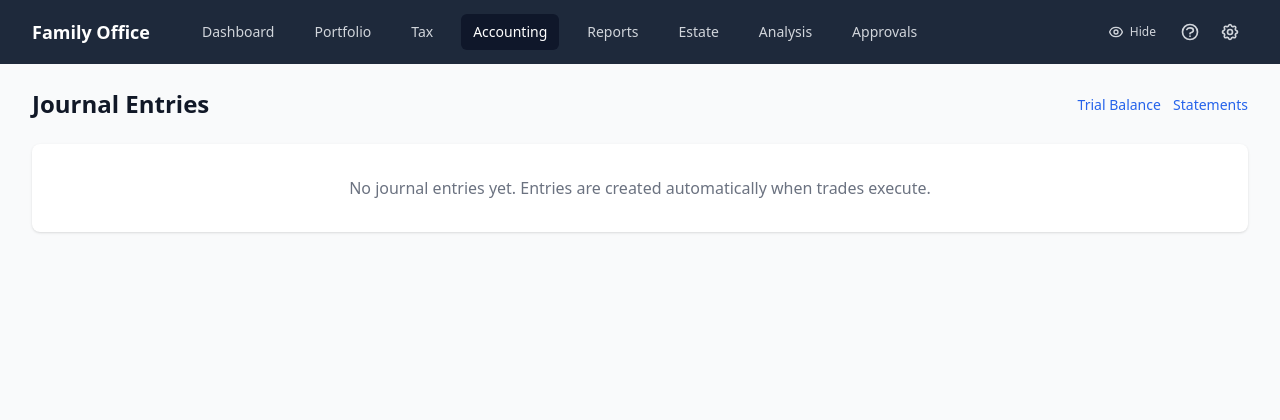
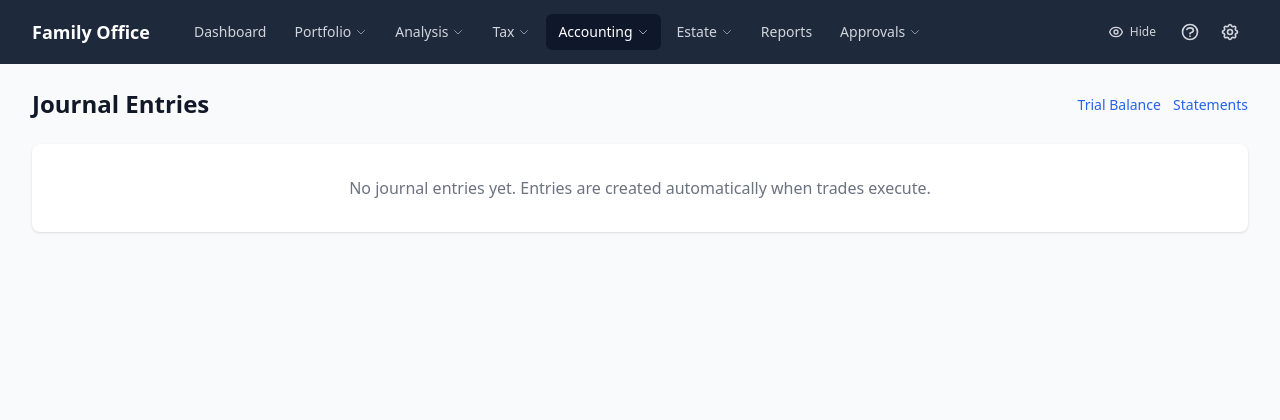
Before and after one commit to getmalone/Family-Office, a FastAPI app: page /accounting/journal in a window 1280 px wide. Shown: the top 420 px of the page. Run offline with FastAPI, Linux system fonts and the light colour scheme.

Commit message:
Nav: clearer top menu with per-section dropdowns surfacing every page
Every page worked but the top menu only linked one landing page per section, so
sub-pages (Overview, Risk, Rebalance, Monte Carlo, Profiles, …) were unreachable
from the top and felt missing. The top nav now has a hover dropdown per section
listing all its pages:
- Portfolio: Holdings, Accounts, Trends, Trade, Manage Assets/Accounts
- Analysis: Overview, Daily Brief, Risk, Rebalance, Monte Carlo, Profiles
- Tax: Summary, Tax-Loss Harvesting, Elections
- Accounting: Journal, Trial Balance, Financial Statements
- Estate: Ownership, Gifts, GRAT
- Approvals: Pending, History (keeps the pending badge)
Dashboard and Reports stay single links. Analysis is moved up next to Portfolio,
each section header links to its landing page, and the active section stays
highlighted. Bumps to v0.1.9.

Co-Authored-By: Claude Opus 4.8 (1M context) <noreply@anthropic.com>

```diff
--- a/app/templates/base.html
+++ b/app/templates/base.html
@@ -59,21 +59,59 @@
                 <div class="flex h-16 items-center justify-between">
                     <div class="flex items-center">
                         <a href="/" class="text-white font-bold text-lg">Family Office</a>
-                        <div class="ml-10 flex items-baseline space-x-4">
-                            <a href="/" class="{% if page_title == 'Dashboard' %}bg-slate-900 text-white{% else %}text-gray-300 hover:bg-slate-700 hover:text-white{% endif %} rounded-md px-3 py-2 text-sm font-medium">Dashboard</a>
+                        {% set pt = page_title | default('') %}
+                        {% set active_section =
+                           'portfolio' if (pt in ['Portfolio','New Trade','Accounts','Trends','Manage Accounts','Manage Assets'] or 'Edit' in pt)
+                           else 'analysis' if pt in ['Morning Brief','Analysis','Risk Analysis','Investment Profiles','Rebalance','Monte Carlo']
+                           else 'tax' if 'Tax' in pt
+                           else 'accounting' if ('Journal' in pt or 'Trial' in pt or 'Financial' in pt or 'Statement' in pt)
+                           else 'estate' if ('Ownership' in pt or 'Gift' in pt or 'GRAT' in pt)
+                           else 'reports' if pt == 'Reports'
+                           else 'approvals' if 'Approval' in pt
+                           else '' %}
+                        <div class="ml-8 flex items-baseline space-x-1">
+                            <a href="/" class="{% if pt == 'Dashboard' %}bg-slate-900 text-white{% else %}text-gray-300 hover:bg-slate-700 hover:text-white{% endif %} rounded-md px-3 py-2 text-sm font-medium">Dashboard</a>
 
-                            <a href="/portfolio/" class="{% if page_title|default('') in ['Portfolio', 'New Trade', 'Accounts', 'Trends', 'Manage Accounts', 'Manage Assets'] or 'Edit' in page_title|default('') %}bg-slate-900 text-white{% else %}text-gray-300 hover:bg-slate-700 hover:text-white{% endif %} rounded-md px-3 py-2 text-sm font-medium">Portfolio</a>
-                            <a href="/tax/summary" class="{% if 'Tax' in page_title|default('') %}bg-slate-900 text-white{% else %}text-gray-300 hover:bg-slate-700 hover:text-white{% endif %} rounded-md px-3 py-2 text-sm font-medium">Tax</a>
-                            <a href="/accounting/journal" class="{% if 'Journal' in page_title|default('') or 'Trial' in page_title|default('') or 'Financial' in page_title|default('') %}bg-slate-900 text-white{% else %}text-gray-300 hover:bg-slate-700 hover:text-white{% endif %} rounded-md px-3 py-2 text-sm font-medium">Accounting</a>
-                            <a href="/reports/" class="{% if page_title == 'Reports' %}bg-slate-900 text-white{% else %}text-gray-300 hover:bg-slate-700 hover:text-white{% endif %} rounded-md px-3 py-2 text-sm font-medium">Reports</a>
-                            <a href="/estate/ownership" class="{% if 'Ownership' in page_title|default('') or 'Gift' in page_title|default('') or 'GRAT' in page_title|default('') %}bg-slate-900 text-white{% else %}text-gray-300 hover:bg-slate-700 hover:text-white{% endif %} rounded-md px-3 py-2 text-sm font-medium">Estate</a>
-                            <a href="/analysis/morning" class="{% if page_title|default('') in ['Morning Brief', 'Analysis', 'Risk Analysis', 'Investment Profiles', 'Rebalance', 'Monte Carlo'] %}bg-slate-900 text-white{% else %}text-gray-300 hover:bg-slate-700 hover:text-white{% endif %} rounded-md px-3 py-2 text-sm font-medium">Analysis</a>
-                            <a href="/approvals/" class="{% if 'Approval' in page_title|default('') %}bg-slate-900 text-white{% else %}text-gray-300 hover:bg-slate-700 hover:text-white{% endif %} rounded-md px-3 py-2 text-sm font-medium">
-                                Approvals
-                                {% if pending_approvals is defined and pending_approvals > 0 %}
-                                <span class="ml-1 inline-flex items-center rounded-full bg-red-500 px-2 py-0.5 text-xs font-medium text-white">{{ pending_approvals }}</span>
-                                {% endif %}
-                            </a>
+                            {% for key, label, href, items in [
+                                ('portfolio','Portfolio','/portfolio/',[('Holdings','/portfolio/'),('Accounts','/portfolio/accounts-view'),('Trends','/portfolio/trends'),('Trade','/portfolio/trade'),('-',''),('Manage Assets','/portfolio/assets'),('Manage Accounts','/portfolio/accounts')]),
+                                ('analysis','Analysis','/analysis/',[('Overview','/analysis/'),('Daily Brief','/analysis/morning'),('Risk','/analysis/risk'),('Rebalance','/analysis/rebalance'),('Monte Carlo','/analysis/monte-carlo'),('Profiles','/analysis/profiles')]),
+                                ('tax','Tax','/tax/summary',[('Summary','/tax/summary'),('Tax-Loss Harvesting','/tax/harvest'),('Elections','/tax/elections')]),
+                                ('accounting','Accounting','/accounting/journal',[('Journal','/accounting/journal'),('Trial Balance','/accounting/trial-balance'),('Financial Statements','/accounting/statements')]),
+                                ('estate','Estate','/estate/ownership',[('Ownership','/estate/ownership'),('Gifts','/estate/gifts'),('GRAT Modeling','/estate/grat')]),
+                            ] %}
+                            <div class="relative group">
+                                <a href="{{ href }}" class="inline-flex items-center gap-1 rounded-md px-3 py-2 text-sm font-medium {% if active_section == key %}bg-slate-900 text-white{% else %}text-gray-300 hover:bg-slate-700 hover:text-white{% endif %}">
+                                    {{ label }}
+                                    <svg class="w-3 h-3 opacity-60" fill="none" stroke="currentColor" viewBox="0 0 24 24"><path stroke-linecap="round" stroke-linejoin="round" stroke-width="2" d="M19 9l-7 7-7-7"/></svg>
+                                </a>
+                                <div class="absolute left-0 top-full pt-1 hidden group-hover:block z-30 min-w-[13rem]">
+                                    <div class="rounded-md bg-white shadow-lg ring-1 ring-black/5 py-1">
+                                        {% for ilabel, ihref in items %}
+                                            {% if ilabel == '-' %}<div class="border-t border-gray-100 my-1"></div>
+                                            {% else %}<a href="{{ ihref }}" class="block px-4 py-2 text-sm text-gray-700 hover:bg-gray-100 hover:text-gray-900">{{ ilabel }}</a>{% endif %}
+                                        {% endfor %}
+                                    </div>
+                                </div>
+                            </div>
+                            {% endfor %}
+
+                            <a href="/reports/" class="{% if active_section == 'reports' %}bg-slate-900 text-white{% else %}text-gray-300 hover:bg-slate-700 hover:text-white{% endif %} rounded-md px-3 py-2 text-sm font-medium">Reports</a>
+
+                            <div class="relative group">
+                                <a href="/approvals/" class="inline-flex items-center gap-1 rounded-md px-3 py-2 text-sm font-medium {% if active_section == 'approvals' %}bg-slate-900 text-white{% else %}text-gray-300 hover:bg-slate-700 hover:text-white{% endif %}">
+                                    Approvals
+                                    {% if pending_approvals is defined and pending_approvals > 0 %}
+                                    <span class="inline-flex items-center rounded-full bg-red-500 px-2 py-0.5 text-xs font-medium text-white">{{ pending_approvals }}</span>
+                                    {% endif %}
+                                    <svg class="w-3 h-3 opacity-60" fill="none" stroke="currentColor" viewBox="0 0 24 24"><path stroke-linecap="round" stroke-linejoin="round" stroke-width="2" d="M19 9l-7 7-7-7"/></svg>
+                                </a>
+                                <div class="absolute right-0 top-full pt-1 hidden group-hover:block z-30 min-w-[11rem]">
+                                    <div class="rounded-md bg-white shadow-lg ring-1 ring-black/5 py-1">
+                                        <a href="/approvals/" class="block px-4 py-2 text-sm text-gray-700 hover:bg-gray-100 hover:text-gray-900">Pending</a>
+                                        <a href="/approvals/history" class="block px-4 py-2 text-sm text-gray-700 hover:bg-gray-100 hover:text-gray-900">History</a>
+                                    </div>
+                                </div>
+                            </div>
                         </div>
                     </div>
                     <!-- Right side: offline indicator + privacy toggle -->
--- a/pyproject.toml
+++ b/pyproject.toml
@@ -1,6 +1,6 @@
 [project]
 name = "family-office"
-version = "0.1.8"
+version = "0.1.9"
 description = """
 A Family Office agentic AI system — a production-ready multi-agent platform
 for autonomous wealth management, tax optimization, accounting, compliance, and
```
